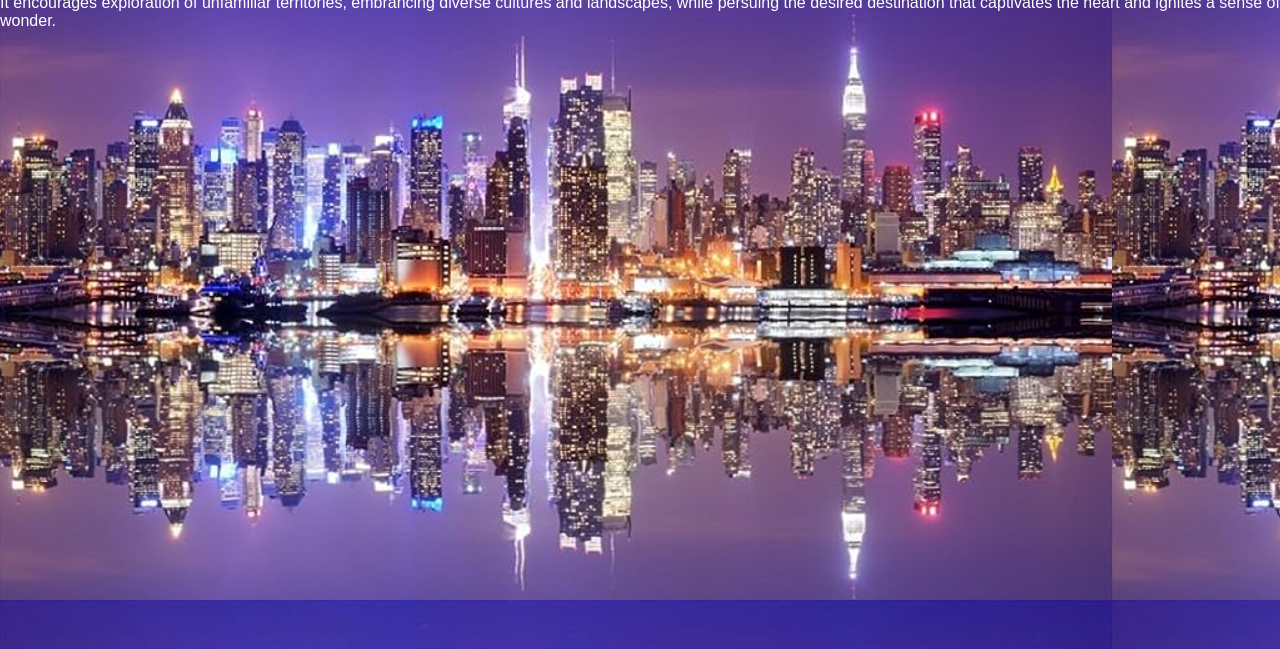
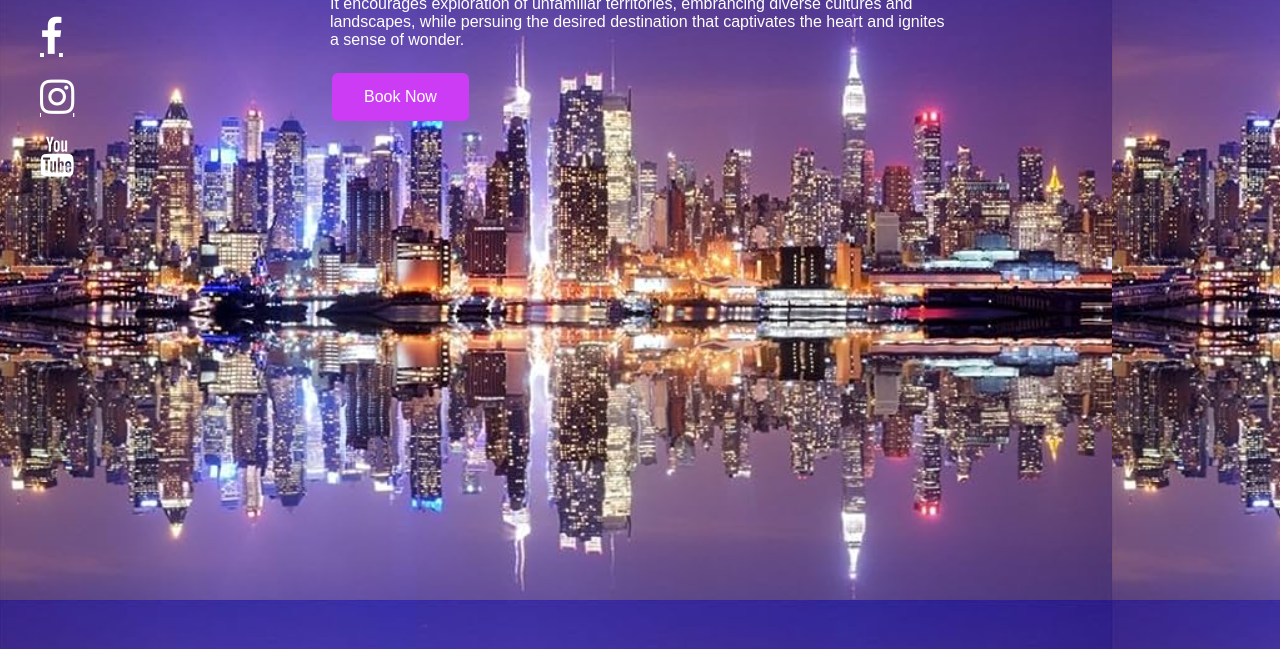
Before and after one commit to IoanaCiuca/travel_recommendation_website, a plain HTML site: page travel_recommendation.html in a window 1280 px wide. Shown: the part 151-800 px from the top of the page. Drawn offline with Linux system fonts and the light colour scheme.

Commit message:
add styoles

```diff
--- a/travel_recommendation.html
+++ b/travel_recommendation.html
@@ -3,6 +3,7 @@
     <head lang="en">
         <meta charset="UTF-8">
         <title>Happy Traveller</title>
+        <link rel="stylesheet" href="https://cdnjs.cloudflare.com/ajax/libs/font-awesome/4.7.0/css/font-awesome.min.css">
         <link rel="stylesheet" href="./travel_recommendations.css">
     </head>
     <body>
@@ -19,11 +20,23 @@
             </div>
         </nav>
         <div class="container">
-            <h1>EXPLORE DREAM DESTINATION</h1>
-            <p>It encourages exploration of unfamiliar territories, embrancing diverse
+            <div class="column left">
+                <ul>
+                    <li><a href="#" class="fa fa-twitter"></a></li>
+                    <li><a href="#" class="fa fa-facebook"></a></li>
+                    <li><a href="#" class="fa fa-instagram"></a></li>
+                    <li><a href="#" class="fa fa-youtube"></a></li>
+                </ul>
+            </div>
+            <div class="column middle">
+              <h2>EXPLORE DREAM DESTINATION</h2>
+              <p>It encourages exploration of unfamiliar territories, embrancing diverse
                 cultures and landscapes, while persuing the desired destination that captivates
-                the heart and ignites a sense of wonder.
-            </p>
-        </div>
+                the heart and ignites a sense of wonder.</p>
+                <button type="submit" onclick="#">Book Now</button>
+            </div>
+            <div class="column right">
+            </div>
+          </div>
     </body>
 </html>
--- a/travel_recommendations.css
+++ b/travel_recommendations.css
@@ -14,7 +14,7 @@ nav {
 
   }
 
-  nav ul {
+  ul {
     list-style-type: none;
   }
 
@@ -64,3 +64,41 @@ nav {
     border: none;
     cursor: pointer;
 }
+.column {
+    float: left;
+    padding: 10px;
+}
+
+.left, .right {
+width: 25%;
+}
+
+.middle {
+width: 50%;
+}
+
+.middle p {
+    padding-top: 20px;
+    padding-bottom: 20px;
+}
+
+.fa {
+    font-size: 40px;
+    margin: 10px;
+    padding-left: 20px;
+    color: white;
+}
+
+button {
+    background-color: #CD3CF5; /* Green */
+    border: none;
+    color: white;
+    padding: 15px 32px;
+    text-align: center;
+    text-decoration: none;
+    display: inline-block;
+    font-size: 16px;
+    margin: 4px 2px;
+    cursor: pointer;
+    border-radius: 6px;
+  }
```
